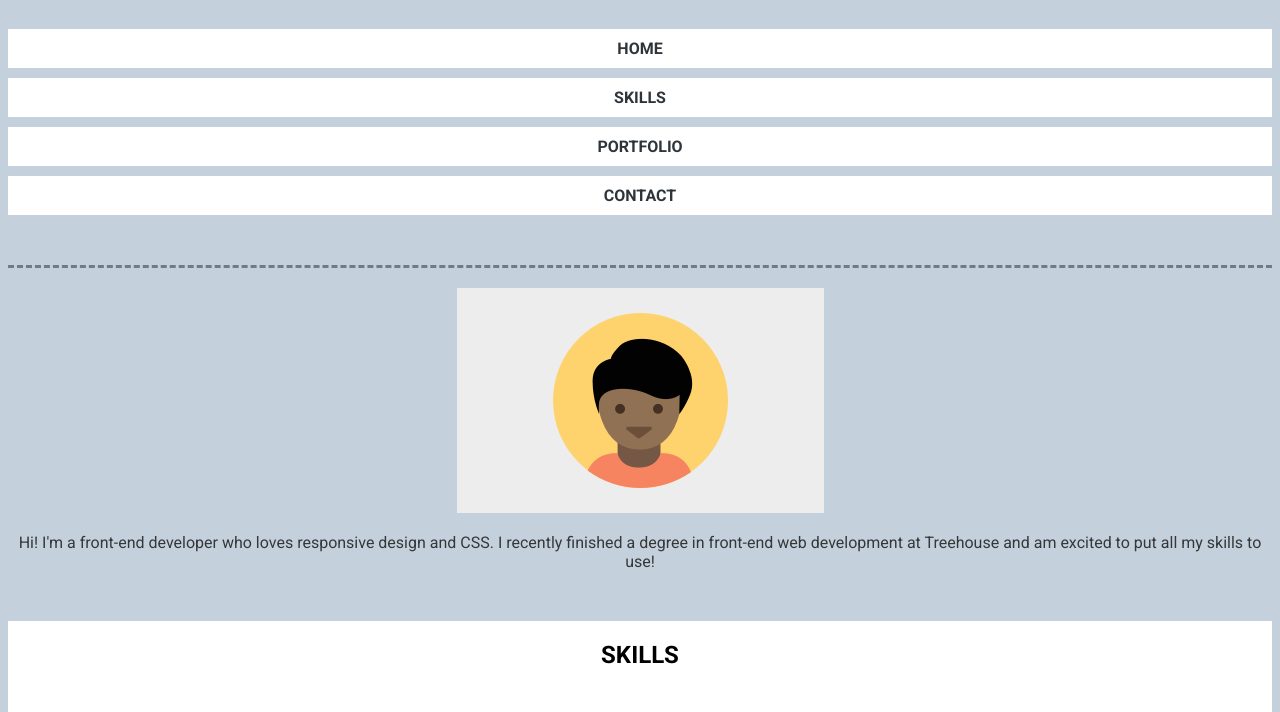
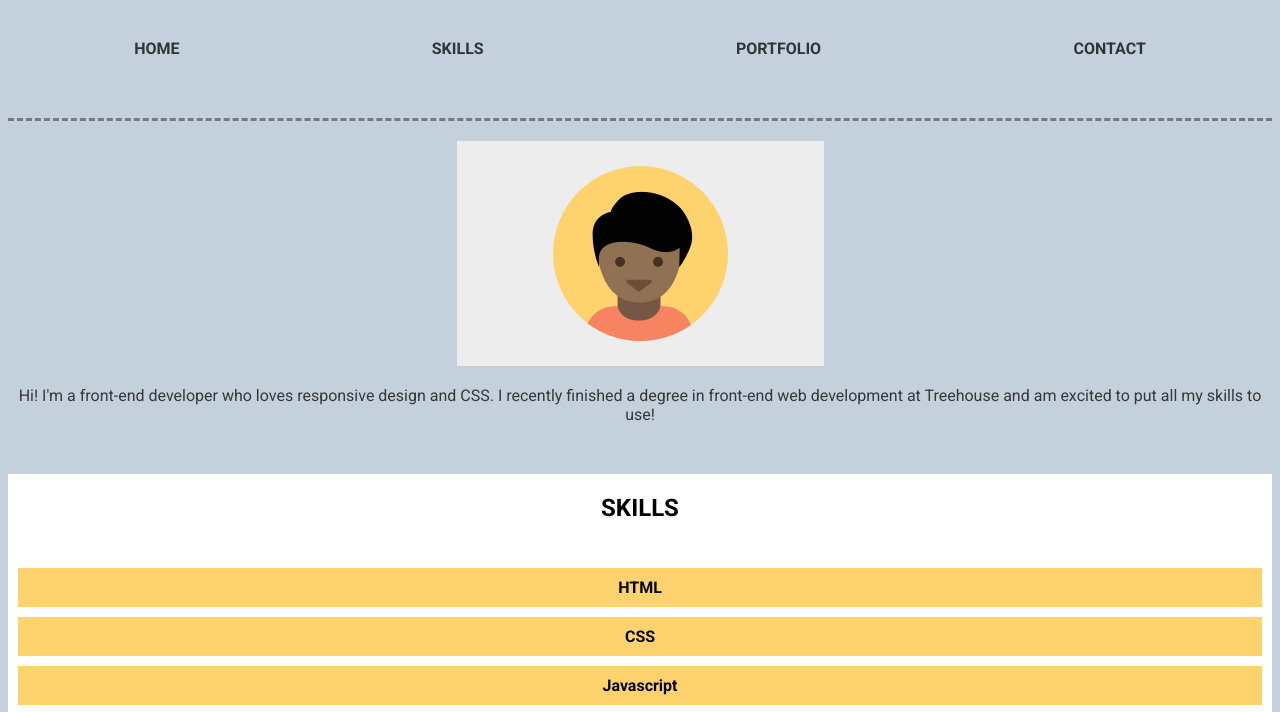
Before and after one commit to jclewis17/techdegree-project-2, a plain HTML site: page index.html in a window 1280 px wide. Shown: the part 61-773 px from the top of the page. Drawn offline with Linux system fonts and the light colour scheme; a web font is replaced by a local one.

Commit message:
Media Queries
Added first media query for screens 768px and styled main head and main nav

```diff
--- a/css/styles.css
+++ b/css/styles.css
@@ -144,3 +144,18 @@ h3 {
 .to-top a:hover {
     color: rgba(0, 0, 0, 0.5);
 }
+
+
+/* Media Queries */
+
+@media (min-width: 768px) {
+  .main-nav {
+    display: flex;
+    flex-direction: row;
+    justify-content: space-around;
+  }
+
+  .links {
+    background-color: #c4d1dc;
+  }
+}
--- a/index.html
+++ b/index.html
@@ -31,8 +31,8 @@
         <main>
             <!-- *** Introductory Section *** -->
             <div class="intro">
-            <img src="img/responsive-layout-profile.png" alt="Picture of Jeremiah Lewis">
-                <p>Hi! I'm a front-end developer who loves responsive design and CSS. I recently finished a degree in front-end web development at Treehouse and am excited to put all my skills to use!</p>
+            <img src="img/responsive-layout-profile.png" alt="Picture of Jeremiah Lewis" class="profile-pic">
+                <p class="about">Hi! I'm a front-end developer who loves responsive design and CSS. I recently finished a degree in front-end web development at Treehouse and am excited to put all my skills to use!</p>
             </div>
 
             <!-- *** Skills *** -->
```
